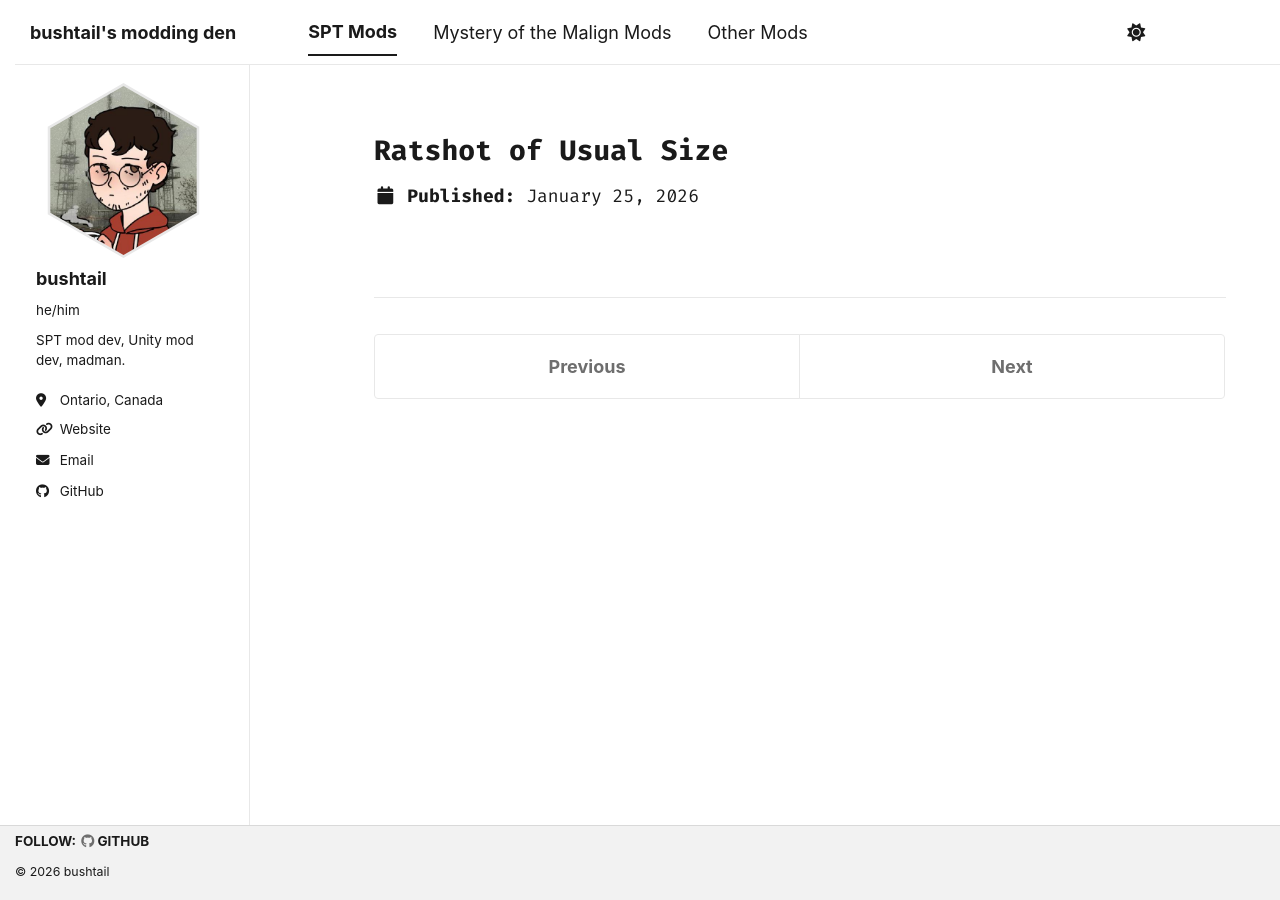
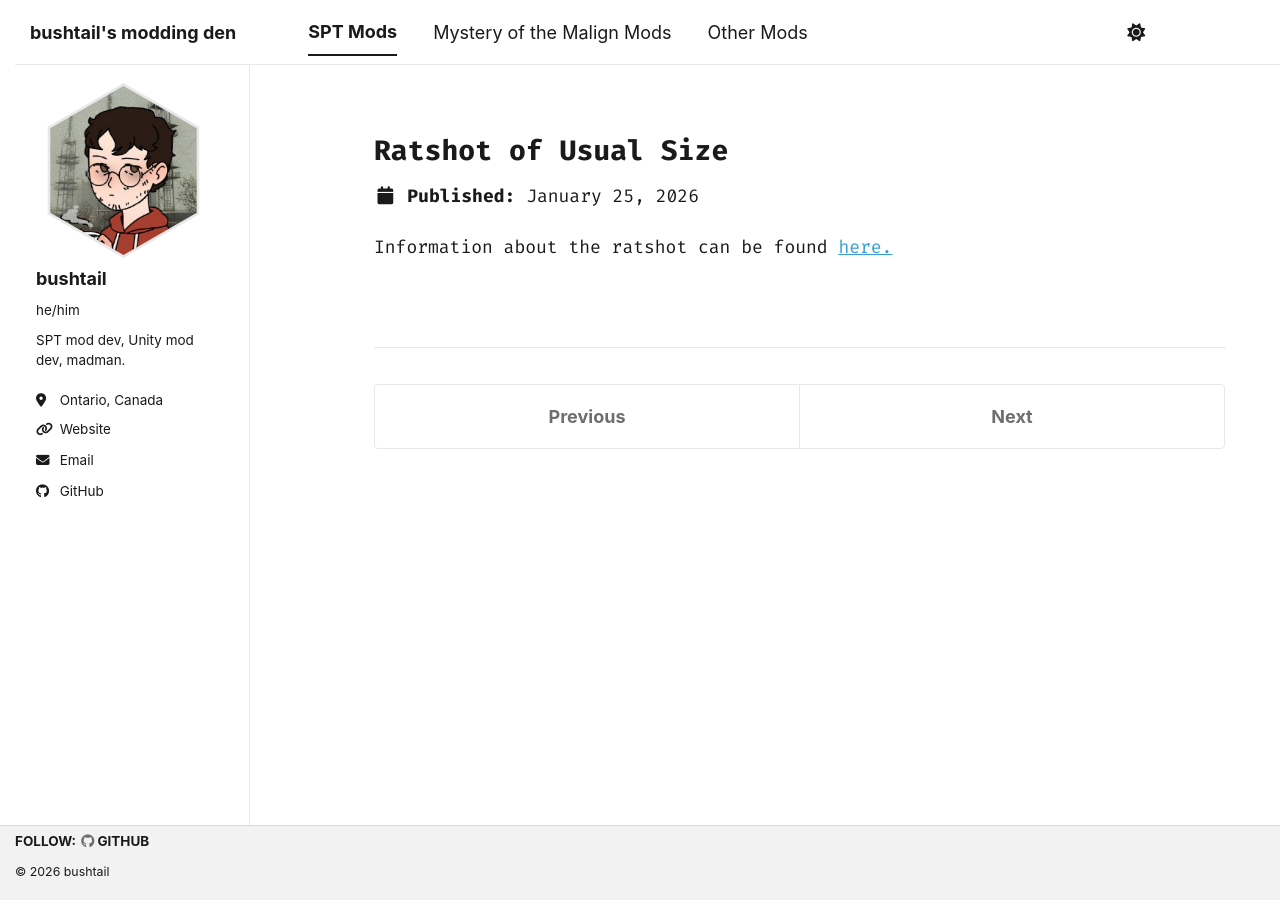
Before and after one commit to bushtail/bushtail.ca, a Jekyll site: the page built from _spt/ratshotofusualsize.md, in a window 1280 px wide. Built offline with Jekyll 4.4.1, drawn with Linux system fonts in a browser that asks for light colours; a style sheet for code colours, icons or effects is not loaded.

Commit message:
margarine

```diff
--- a/_spt/ratshotofusualsize.md
+++ b/_spt/ratshotofusualsize.md
@@ -4,3 +4,5 @@ collection: spt
 excerpt: Damn, if that ain't a lot of ratshot!
 date: 2026-01-25
 ---
+
+Information about the ratshot can be found [here.](https://www.darzhar.website/portfolio/P_Ratshot/)
```
